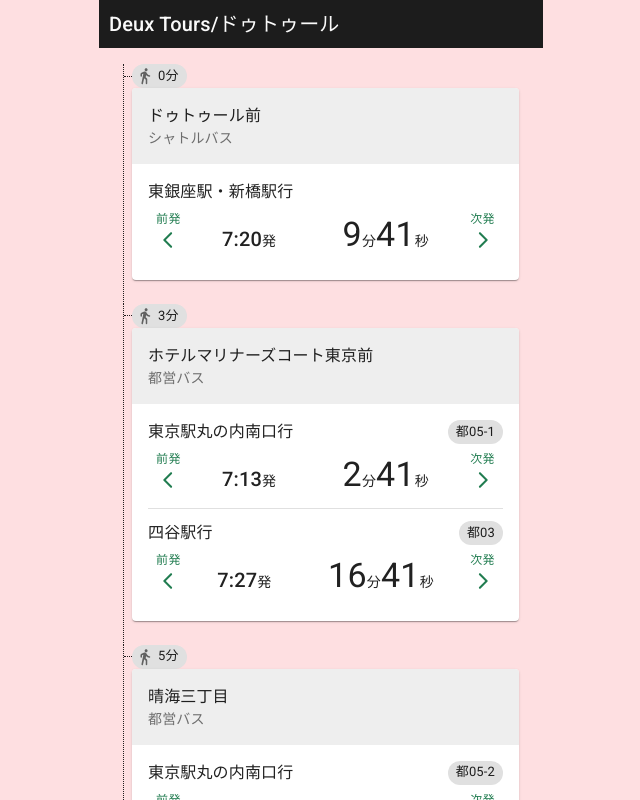
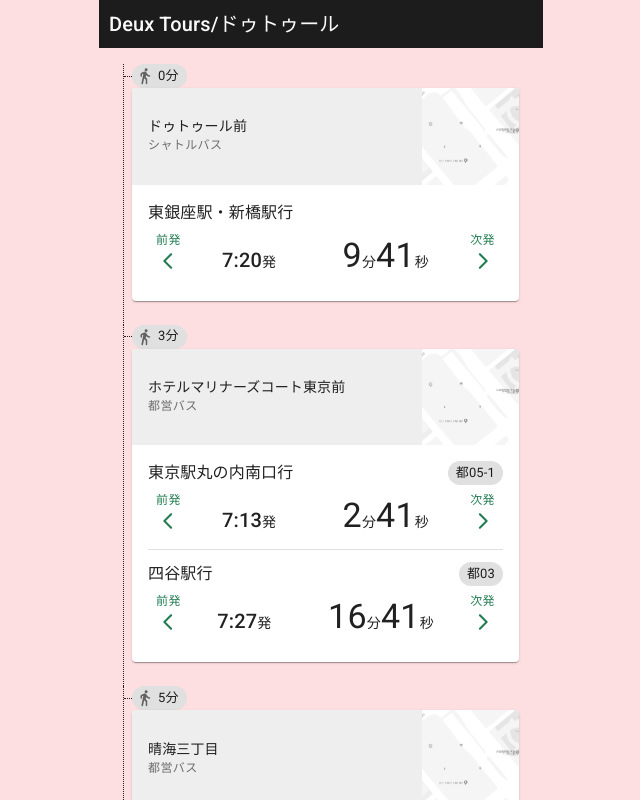
Before and after one commit to noriaki/anytt, a Next.js app: page /rs/1 in a window 1280 px wide. Shown: the top 800 px of the page, without its empty margins (319-959 px from the left). Built offline with nearby package versions, Linux system fonts and the light colour scheme.

Commit message:
add map component

```diff
--- a/src/components/TimersBoard/NearStop.module.css
+++ b/src/components/TimersBoard/NearStop.module.css
@@ -25,8 +25,26 @@
   transform: translateY(-50%);
 }
 
-.header {
+.header-container {
+  align-items: stretch;
+  flex-wrap: nowrap;
+}
+
+.header-title {
+  flex-grow: 1;
+}
+
+.header-map {
+  width: 25%;
+}
+
+.title {
+  height: 100%;
   background-color: var(--palette-grey-200);
+}
+
+.map {
+  height: 100%;
 }
 
 .stop {
--- a/src/components/TimersBoard/NearStop.tsx
+++ b/src/components/TimersBoard/NearStop.tsx
@@ -4,6 +4,7 @@
 import Grid from '@material-ui/core/Grid';
 import Card from '@material-ui/core/Card';
 import CardHeader from '@material-ui/core/CardHeader';
+import CardMedia from '@material-ui/core/CardMedia';
 import CardContent from '@material-ui/core/CardContent';
 import Divider from '@material-ui/core/Divider';
 import Chip from '@material-ui/core/Chip';
@@ -37,13 +38,20 @@
       </Grid>
       <Grid item className={styles.stop}>
         <Card>
-          <CardHeader
-            className={styles.header}
-            title={stop.name}
-            subheader={stop.agency.name}
-            titleTypographyProps={{ variant: 'body1' }}
-            subheaderTypographyProps={{ variant: 'body2' }}
-          />
+          <Grid container className={styles['header-container']}>
+            <Grid item className={styles['header-title']}>
+              <CardHeader
+                className={styles.title}
+                title={stop.name}
+                subheader={stop.agency.name}
+                titleTypographyProps={{ variant: 'body2' }}
+                subheaderTypographyProps={{ variant: 'caption' }}
+              />
+            </Grid>
+            <Grid item className={styles['header-map']}>
+              <CardMedia component="img" image="/bus-map.png" className={styles.map}/>
+            </Grid>
+          </Grid>
           <CardContent>
             {stop.routes.map((route, i) => (
               <Fragment key={route.id}>
```
Also changed, not shown: public/bus-map.png (added).
